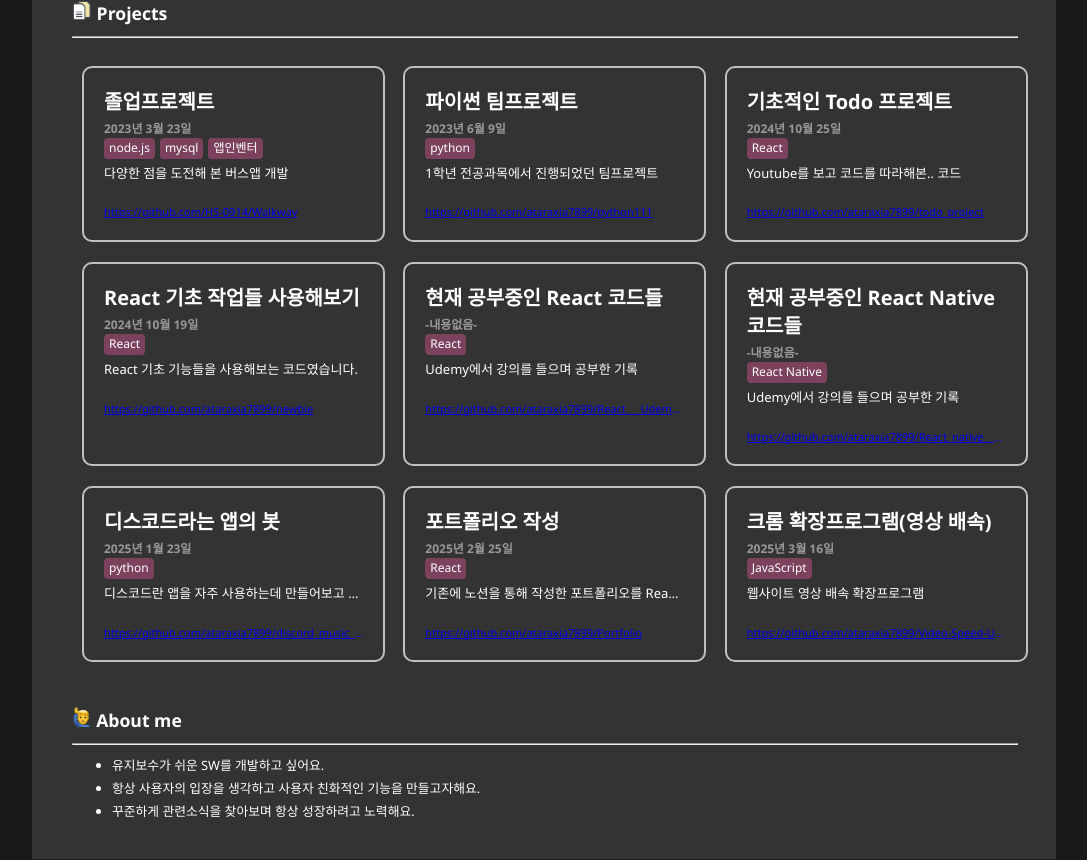
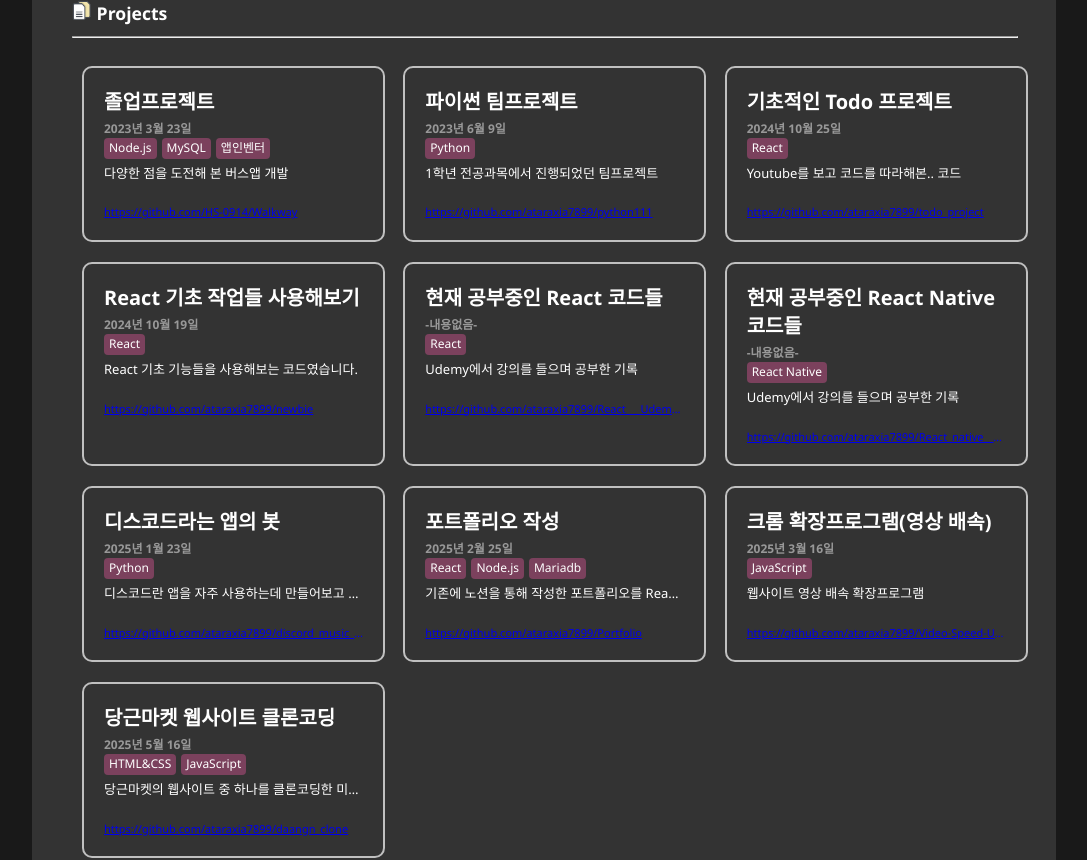
Before and after one commit to ataraxia7899/Portfolio, a React (Vite) app: page / in a window 1280 px wide. Shown: the part 1208-2068 px from the top of the page, without its empty margins (86-1173 px from the left). Built offline with nearby package versions, Linux system fonts and the light colour scheme.

Commit message:
당근마켓 클론 코딩 진행 내용 추가와 다른 텍스트 다듬기

```diff
--- a/src/components/Projects_Data/Projects_Data.jsx
+++ b/src/components/Projects_Data/Projects_Data.jsx
@@ -5,7 +5,7 @@ export default function Projects_Data() {
 		{
 			name: '졸업프로젝트',
 			date: '2023년 3월 23일',
-			skills: ['node.js', 'mysql', '앱인벤터'],
+			skills: ['Node.js', 'MySQL', '앱인벤터'],
 			explain: '다양한 점을 도전해 본 버스앱 개발',
 			detail_explain: `
 			처음으로 접한 프로젝트라 많은 도움이 필요했지만 팀원들과의 팀워크를 통해 열심히 개발하였으며, <br/>
@@ -19,7 +19,7 @@ export default function Projects_Data() {
 		{
 			name: '파이썬 팀프로젝트',
 			date: '2023년 6월 9일',
-			skills: ['python'],
+			skills: ['Python'],
 			explain: '1학년 전공과목에서 진행되었던 팀프로젝트',
 			detail_explain: `
 				팀원들이 한명은 내가 짠 코드의 오류를 수정하는 역할을 해주었고 <br/>
@@ -68,7 +68,7 @@ export default function Projects_Data() {
 		{
 			name: '디스코드라는 앱의 봇',
 			date: '2025년 1월 23일',
-			skills: ['python'],
+			skills: ['Python'],
 			explain:
 				'디스코드란 앱을 자주 사용하는데 만들어보고 싶어서 기능 하나씩 추가해보면서 만들어보았습니다.',
 			detail_explain: `
@@ -88,7 +88,7 @@ export default function Projects_Data() {
 		{
 			name: '포트폴리오 작성',
 			date: '2025년 2월 25일',
-			skills: ['React'],
+			skills: ['React', 'Node.js', 'Mariadb'],
 			explain:
 				'기존에 노션을 통해 작성한 포트폴리오를 React코드를 이용해 직접 웹페이지로 만들어본 프로젝트',
 			detail_explain: `
@@ -98,6 +98,10 @@ export default function Projects_Data() {
 			아직은 값이 그래도 그렇게 많지는 않아서 React를 통해 모든 것을 진행했는데<br/>
 			다음에 값이 더 많아지면 백엔드와 DB를 통해 값을 서버와 주고 받는 식으로도 도전해볼 예정입니다.<br/><br/>
 
+			현재는 브랜치를 분리해서 master 브랜치에서 node.js로 서버코드를 작성하고, mariadb를 이용해 데이터값을 가져와 react코드로 제작한 웹사이트가 정상동작하는 것을 확인했습니다.
+
+			<br />
+			<br />
 			<strong>현재 netlify를 통해 24시간 호스팅을 실행중</strong>
 			`,
 			url: 'https://github.com/ataraxia7899/Portfolio',
@@ -124,6 +128,19 @@ export default function Projects_Data() {
 			`,
 			url: 'https://github.com/ataraxia7899/Video-Speed-Up-Chrome-Extension',
 		},
+		{
+			name: '당근마켓 웹사이트 클론코딩',
+			date: '2025년 5월 16일',
+			skills: ['HTML&CSS', 'JavaScript'],
+			explain: '당근마켓의 웹사이트 중 하나를 클론코딩한 미니프로젝트',
+			detail_explain: `
+				현재 제작된 페이지는 당근마켓의 웹사이트 중 회사 소개탭으로
+				디자인들은 전체화면을 기준으로 px값으로 지정되었습니다.
+				버튼 활성화를 위해 버튼 클릭 이벤트들을 통해 이동되는 사이트들은
+				실제 당근마켓 페이지로 이동되도록 적용하였습니다.
+			`,
+			url: 'https://github.com/ataraxia7899/daangn_clone',
+		},
 	];
 	return <Project_Card Card_data={Card_data} />;
 }
```
